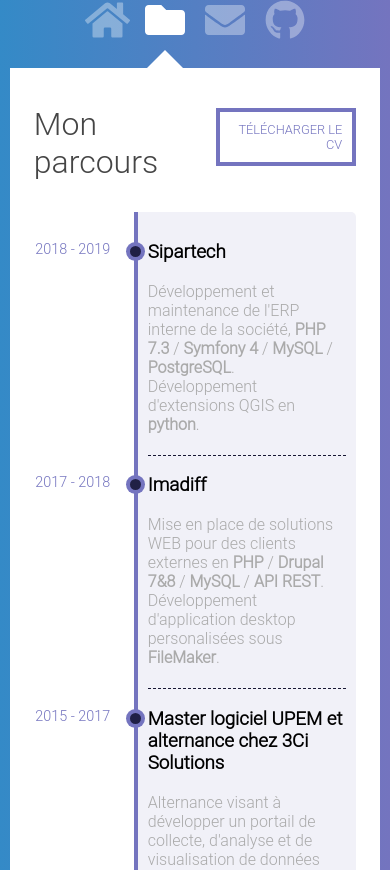
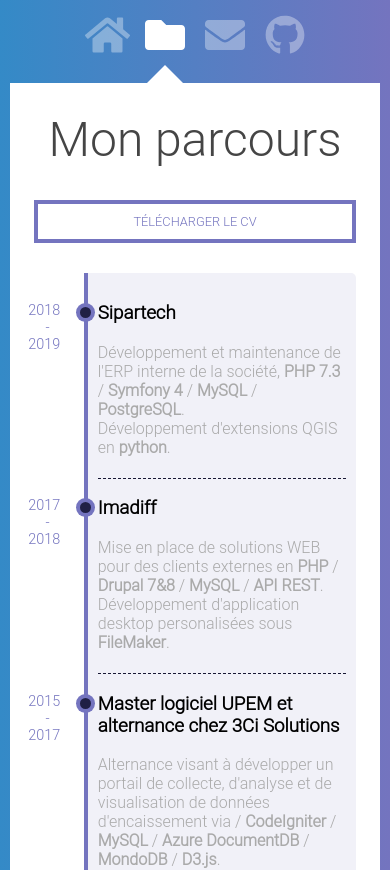
Before and after one commit to rcheneau/personal-website, a Vue app: page /work in a window 390 px wide. Shown: the top 870 px of the page. Built offline with nearby package versions, Linux system fonts and the light colour scheme.

Commit message:
Fix layout to be responsive

```diff
--- a/src/App.vue
+++ b/src/App.vue
@@ -35,12 +35,8 @@
     h1 {
         font-weight: 400;
         color: #454545;
-        font-size: 2em;
+        font-size: 3em;
         margin-top: 0;
-
-        @include sm {
-            font-size: 3em;
-        }
     }
 
     h2 {
@@ -57,11 +53,30 @@
         color: #0077aa;
     }
 
+    .row {
+        display: flex;
+        flex-direction: row;
+        flex-wrap: wrap;
+        width: 100%;
+    }
+
+    .col {
+        display: flex;
+        flex-direction: column;
+        flex-basis: 100%;
+
+        @include md {
+            flex: 1;
+        }
+    }
+
     #app {
         display: flex;
         justify-content: center;
         align-items: center;
         background: linear-gradient(to right, #348AC7, #7474BF);
+        padding-top: 15px;
+        padding-bottom: 15px;
     }
 
     #main {
--- a/src/views/Work.vue
+++ b/src/views/Work.vue
@@ -1,14 +1,15 @@
 <template>
     <div id="work">
 
-        <div class="header">
-            <div class="title"><h1>Mon parcours</h1></div>
-            <div class="download"><a href="#" class="btn">Télécharger le CV</a></div>
+        <div class="row">
+            <div class="col"><h1>Mon parcours</h1></div>
+            <div class="col"></div>
+            <div class="col download"><a href="#" class="btn">Télécharger le CV</a></div>
         </div>
 
         <section>
             <ul>
-                <li data-date="2018 - 2019">
+                <li data-date-from="2018" data-date-to="2019">
                     <h3>Sipartech</h3>
                     <p>
                         Développement et maintenance de l'ERP interne de la société,
@@ -19,7 +20,7 @@
                         <br>Développement d'extensions QGIS en <span class="keyword">python</span>.
                     </p>
                 </li>
-                <li data-date="2017 - 2018">
+                <li data-date-from="2017" data-date-to="2018">
                     <h3>Imadiff</h3>
                     <p>
                         Mise en place de solutions WEB pour des clients externes en <span class="keyword">PHP</span>
@@ -29,7 +30,7 @@
                         <br>Développement d'application desktop personalisées sous  <span class="keyword">FileMaker</span>.
                     </p>
                 </li>
-                <li data-date="2015 - 2017">
+                <li data-date-from="2015" data-date-to="2017">
                     <h3>Master logiciel UPEM et alternance chez 3Ci Solutions</h3>
                     <p>
                         Alternance visant à développer un portail de collecte, d'analyse et de visualisation de données
@@ -40,7 +41,7 @@
                         / <span class="keyword">D3.js</span>.
                     </p>
                 </li>
-                <li data-date="2012 - 2015">
+                <li data-date-from="2012" data-date-to="2015">
                     <h3>License Maths / Informatique UPEM</h3>
                     <p>
                         License Mathématiques et Informatique à l'Université Paris-Est Marne-la-Vallée.
@@ -54,16 +55,6 @@
 
 <style scoped lang="scss">
     @import '../assets/breakpoints';
-
-    @mixin lhCrop($line-height) {
-        &::before {
-            content: '';
-            display: block;
-            height: 0;
-            width: 0;
-            margin-top: calc((1 - #{$line-height}) * 0.5em);
-        }
-    }
 
     $color-primary: #7474BF;
     $color-secondary: #181834;
@@ -84,16 +75,26 @@
         font-weight: bold;
     }
 
-    .header {
-        display: flex;
+    h1 {
+        text-align: center;
+        white-space: nowrap;
 
-        h1 {
-            @include lhCrop(1.2);
+        @include md {
+            text-align: left;
         }
 
+        &::before {
+            content: '';
+            display: block;
+            height: 0;
+            width: 0;
+            margin-top: -12px;
+        }
+    }
+
+
     .download {
-            flex-grow: 1;
-            text-align: right;
+        white-space: nowrap;
 
         .btn {
             color: #7474BF !important;
@@ -103,8 +104,8 @@
             padding: 10px;
             font-size: 0.8em;
             border: 4px solid #7474BF !important;
-                display: inline-block;
             transition: all 0.4s ease 0s;
+            text-align: center;
 
             &:hover {
                 color: #ffffff !important;
@@ -114,11 +115,17 @@
             }
         }
     }
+
+    section {
+        padding-left: 50px;
+        margin-top: 30px;
+
+        @include sm {
+            padding-left: 100px;
         }
 
-    section {
-        padding-left: 100px;
-        @include sm {
+        @include md {
+            margin-top: 0;
             padding-left: 120px;
         }
     }
@@ -132,7 +139,7 @@
         margin: $spacing-xs auto;
         background-color: #f1f1f8;
 
-        @include sm {
+        @include md {
             padding: $spacing;
             margin: $spacing auto;
         }
@@ -144,7 +151,7 @@
             position: relative;
             list-style: none;
 
-            @include sm {
+            @include md {
                 padding-bottom: ($spacing * 0.5);
                 margin-bottom: $spacing;
             }
@@ -157,14 +164,19 @@
 
             &::before {
                 left: ((($date * 0.6) + $spacing-xs + $line + $dot + ($dotborder * 2)) * 1.5) * -1;
-                content: attr(data-date);
+                content: attr(data-date-from) '\A-   \A' attr(data-date-to);
                 color: #7474bf;
                 text-align: right;
                 font-weight: 100;
                 font-size: 0.9em;
                 width: $date;
+                white-space: pre;
 
                 @include sm {
+                    content: attr(data-date-from) ' - ' attr(data-date-to);
+                }
+
+                @include md {
                     left: ((($date * 0.6) + $spacing + $line + $dot + ($dotborder * 2)) * 1.5) * -1;
                 }
             }
@@ -179,7 +191,7 @@
                 content: "";
                 top: 5px;
 
-                @include sm {
+                @include md {
                     left: ($spacing + $line + ($dot * 0.35)) * -1;
                 }
             }
```
Lines whose indentation alone changed are shown as unchanged.
